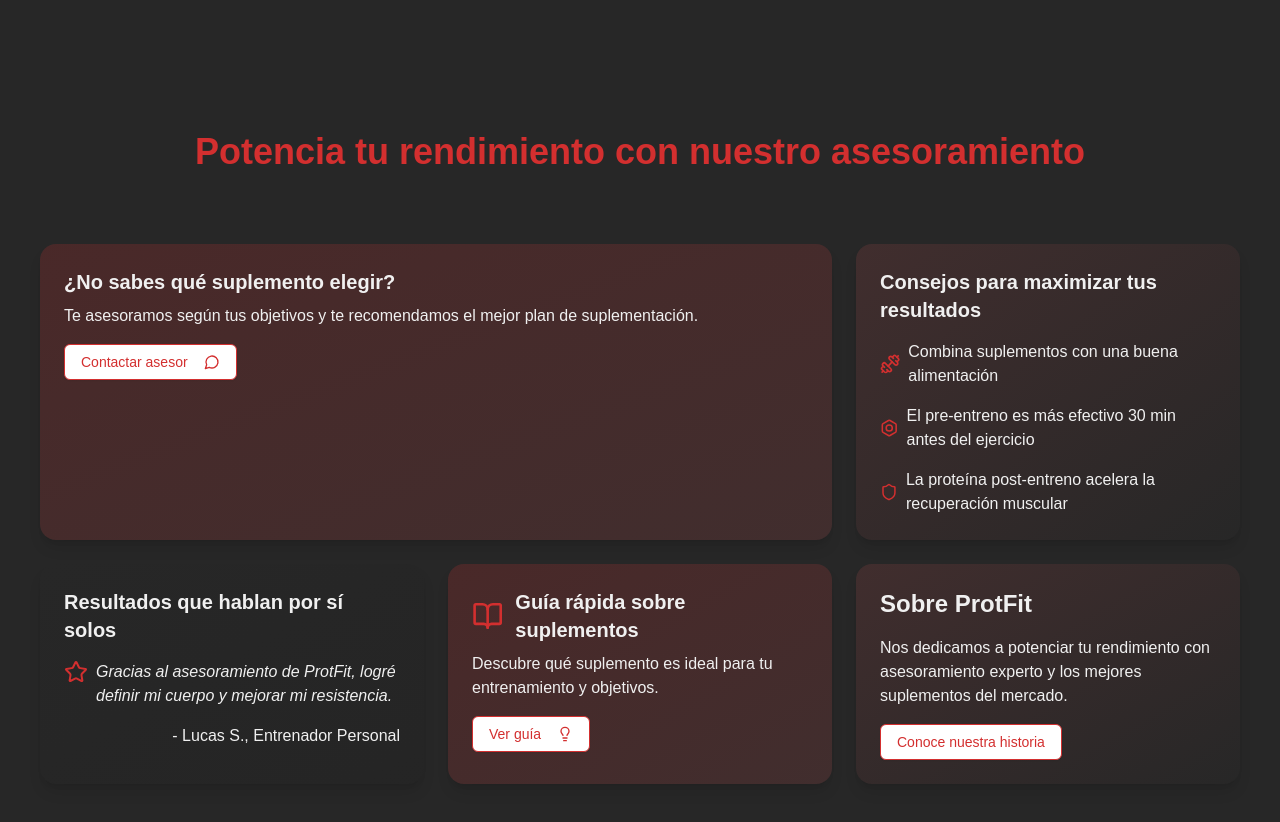
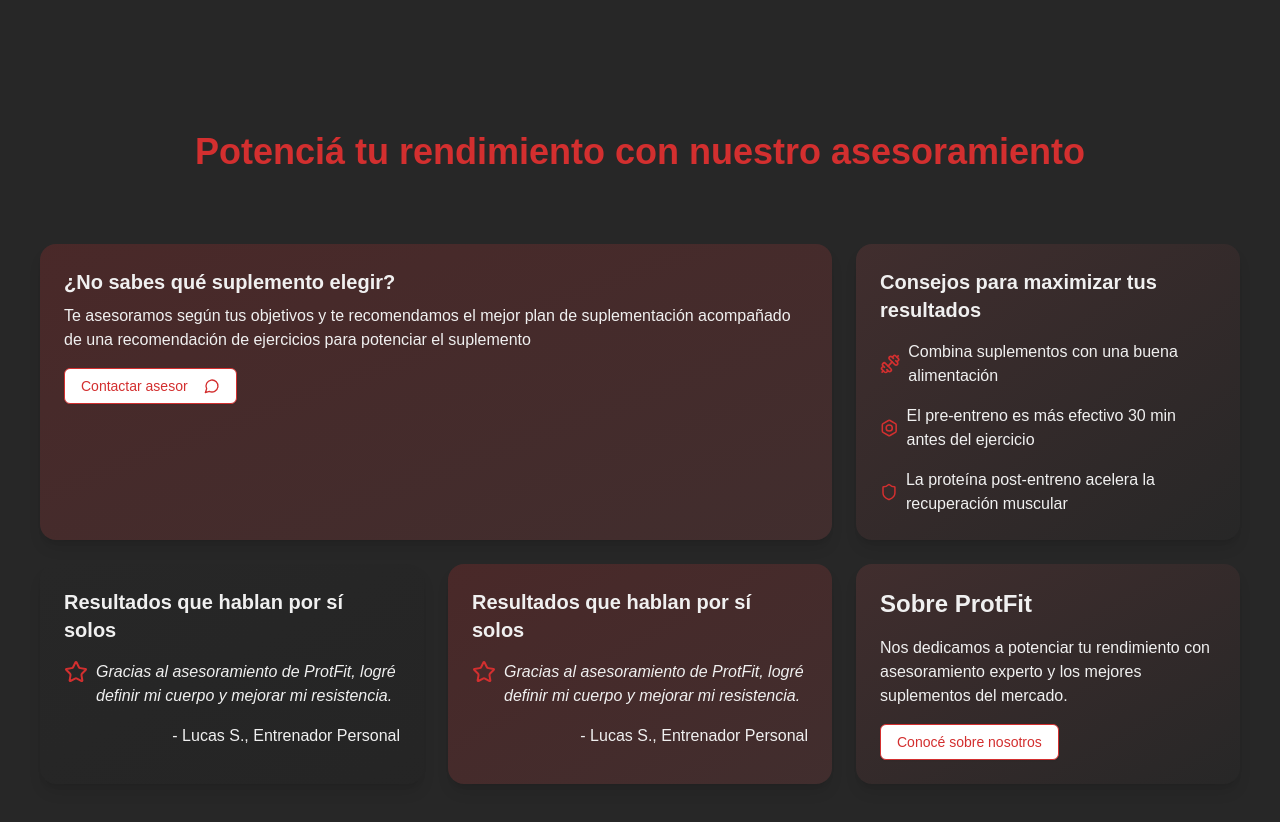
Before and after one commit to skywarddigitalsolutions/pf, a Next.js app: page / in a window 1280 px wide. Shown: the part 2200-3022 px from the top of the page. Built offline with nearby package versions, Linux system fonts and the light colour scheme.

Commit message:
cambios info

```diff
--- a/app/components/info.tsx
+++ b/app/components/info.tsx
@@ -2,13 +2,14 @@ import { BentoGrid, BentoItem } from "./bento-grid"
 import { Dumbbell, Bolt, Shield, Star, MessageCircle, Lightbulb, BookOpen } from "lucide-react"
 import { Button } from "@/app/components/button"
 import { motion } from "framer-motion"
+import Link from "next/link"
 
 export function InfoSection() {
   return (
     <section className="py-20 px-4 bg-grisoscuro">
       <div className="container mx-auto">
         <h2 className="text-3xl md:text-4xl font-bold mb-12 text-center text-rojoprincipal">
-          Potencia tu rendimiento con nuestro asesoramiento
+          Potenciá tu rendimiento con nuestro asesoramiento
         </h2>
         <BentoGrid>
           {/* Asesoramiento Personalizado */}
@@ -19,13 +20,15 @@ export function InfoSection() {
               transition={{ duration: 0.5 }}
             >
               <h3 className="text-xl font-bold mb-2">¿No sabes qué suplemento elegir?</h3>
-              <p className="mb-4">Te asesoramos según tus objetivos y te recomendamos el mejor plan de suplementación.</p>
+              <p className="mb-4">Te asesoramos según tus objetivos y te recomendamos el mejor plan de suplementación acompañado de una recomendación de ejercicios para potenciar el suplemento</p>
+              <Link href="www.whatsapp.com/1111111">
                 <Button
                   variant="outline"
                   className="text-rojoprincipal border-rojoprincipal hover:bg-rojoprincipal hover:text-blanco"
                 >
                   Contactar asesor <MessageCircle className="ml-2" />
                 </Button>
+              </Link>
             </motion.div>
           </BentoItem>
 
@@ -62,17 +65,14 @@ export function InfoSection() {
 
           {/* Guía rápida sobre suplementos */}
           <BentoItem gradient="primary">
-            <div className="flex items-center space-x-3">
-              <BookOpen className="text-rojoprincipal" size={32} />
-              <h3 className="text-xl font-bold">Guía rápida sobre suplementos</h3>
+          <h3 className="text-xl font-bold mb-4">Resultados que hablan por sí solos</h3>
+            <div className="flex items-start mb-4">
+              <Star className="text-rojoprincipal mr-2 shrink-0" />
+              <p className="italic">
+                {"Gracias al asesoramiento de ProtFit, logré definir mi cuerpo y mejorar mi resistencia."}
+              </p>
             </div>
-            <p className="mt-2">Descubre qué suplemento es ideal para tu entrenamiento y objetivos.</p>
-            <Button
-              variant="outline"
-              className="text-rojoprincipal border-rojoprincipal hover:bg-rojoprincipal hover:text-blanco mt-4"
-            >
-              Ver guía <Lightbulb className="ml-2" />
-            </Button>
+            <p className="text-right">- Lucas S., Entrenador Personal</p>
           </BentoItem>
 
           {/* Más sobre ProtFit */}
@@ -81,12 +81,14 @@ export function InfoSection() {
             <p className="mb-4">
               Nos dedicamos a potenciar tu rendimiento con asesoramiento experto y los mejores suplementos del mercado.
             </p>
+            <Link href="/nosotros">
               <Button
                 variant="outline"
                 className="text-rojoprincipal border-rojoprincipal hover:bg-rojoprincipal hover:text-blanco"
               >
-              Conoce nuestra historia
+                Conocé sobre nosotros
               </Button>
+            </Link>
           </BentoItem>
         </BentoGrid>
       </div>
```
Lines whose indentation alone changed are shown as unchanged.
